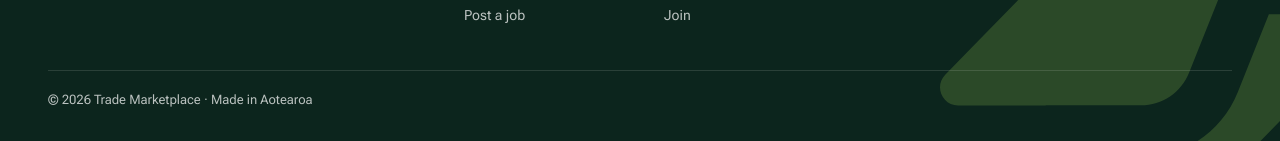
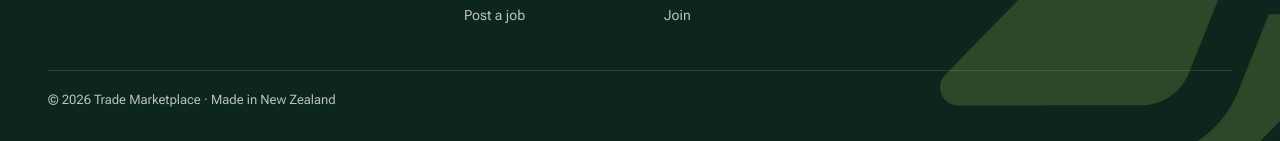
Before and after one commit to trade-marketplace/main, a Next.js app: page / in a window 1280 px wide. Shown: the part 968-1109 px from the top of the page. Built offline with nearby package versions, Linux system fonts and the light colour scheme; no server answers; a web font is replaced by a local one.

Commit message:
Use New Zealand consistently in brand copy

```diff
--- a/src/components/site/SiteFooter.tsx
+++ b/src/components/site/SiteFooter.tsx
@@ -36,7 +36,7 @@ export function SiteFooter({ year = new Date().getFullYear() }: { year?: number
           ))}
         </nav>
       </div>
-      <p className={styles.footerBase}>{`© ${year} Trade Marketplace · Made in Aotearoa`}</p>
+      <p className={styles.footerBase}>{`© ${year} Trade Marketplace · Made in New Zealand`}</p>
     </footer>
   );
 }
```
Also changed, not shown: 3 other files (tests, documents, lock files or other folders).
